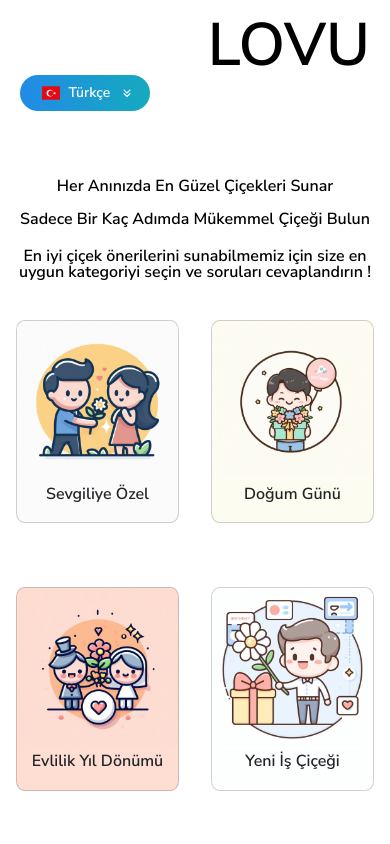
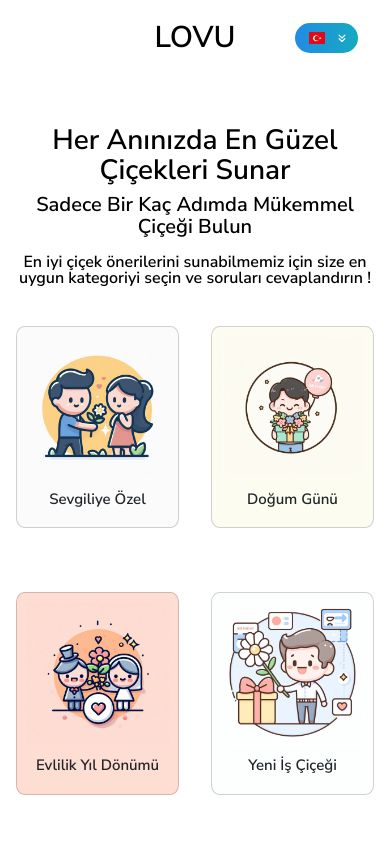
Before and after one commit to ArslanBaris/floral-advisor, a Next.js app: page / in a window 390 px wide. Shown: the top 844 px of the page. Built offline with nearby package versions, Linux system fonts and the light colour scheme.

Commit message:
Mobil responsive

```diff
--- a/components/Layout/Navbar.js
+++ b/components/Layout/Navbar.js
@@ -13,6 +13,7 @@
   IconChevronsLeft,
 } from '@tabler/icons-react';
 import { useAppContext } from "@/Context/AppContext";
+import { Container, Row, Col} from "reactstrap";
 
 export default function Navbar(props) {
 
@@ -20,46 +21,53 @@
   const { selectedLanguage, changeSelectedLanguage } = useAppContext();
 
   return (
-    <>
-      <div className="navbar d-flex justify-content-between align-items-center">
-        <div style={{minWidth:"130px"}}>
+    <Container>
+      <Row className="navbar d-flex justify-content-between align-items-center">
+        <Col xs="3">
           {
             activeIndex != "Categories" &&
             <Button
               variant="gradient"
+              size="xs"
+
               // rightSection={<IconChevronsLeft size={14} />}
-              leftSection={<IconChevronsLeft size={14} />}
+              // leftSection={}
               gradient={{ from: 'blue', to: 'cyan', deg: 90 }}
               radius={20}
+              style={{textAlign:"center", justifyContent:"center"}}
               onClick={() => { setActiveIndex("Categories") }}
             >
+              <span><IconChevronsLeft size={14} /></span>
+              <span className="button-text" style={{textAlign:"center"}} >
               Back
+              </span>
             </Button>
           }
-        </div>
-        <div className="navbar-logo">
+        </Col>
+        <Col xs="6">
           <Text
-            size="60px"
+           className="navbar-text"
             fw={900}
           >
             LOVU
           </Text>
-        </div>
+        </Col>
 
-        <div style={{minWidth:"130px"}} className="navbar-menu">
+        <Col xs="3" className="navbar-menu">
           <Menu shadow="xl" width={150}>
             <Menu.Target>
               <Button
-              style={{minWidth:"130px"}}
+              size="xs"
                 variant="gradient"
                 rightSection={<IconChevronsDown size={14} />}
                 // leftSection={<IconLanguage size={14} />}
                 gradient={{ from: 'blue', to: 'cyan', deg: 90 }}
+                style={{fontSize:"10px !important"}}
                 radius={20}
               >
                 {selectedLanguage == "tr" ?
-                  <> <span className="fi fi-tr me-2"></span> <span>Türkçe</span></>   :
-                  <>     <span style={{marginRight:"12px", marginLeft:"3px"}}> 🌎 </span> <span>English</span></>
+                  <> <span className="fi fi-tr"></span> <span className="button-text">Türkçe</span></>   :
+                  <>     <span> 🌎 </span> <span className="button-text">English</span></>
                   }
               </Button>
             </Menu.Target>
@@ -73,8 +81,9 @@
               </Menu.Item>
             </Menu.Dropdown>
           </Menu>
-        </div>
-      </div>
-    </>
+        </Col>
+
+      </Row>
+      </Container>
   );
 }
--- a/components/Survey/Questions.js
+++ b/components/Survey/Questions.js
@@ -36,7 +36,7 @@
 
     return (
         <>
-            <Row className='d-flex justify-content-center'>
+            <Row className='d-flex justify-content-center p-2'>
                 {/* <Col lg="12" >
                     <Text
                         size="30px"
@@ -73,7 +73,7 @@
                     <hr className='hrLine' />
                 </Col>
             </Row>
-            <Row className='d-flex justify-content-center p-2'>
+            <Row className='d-flex justify-content-center p-3'>
                 {/* <div style={{ maxHeight: '600px', overflowY: 'auto' }}> */}
                 <Card style={{ }}>
                     <CardBody>
--- a/components/Survey/Survey.js
+++ b/components/Survey/Survey.js
@@ -17,10 +17,10 @@
       <Row className='d-flex justify-content-center'>
         <Col lg="12">
           <Row>
-            <Col lg="6" className='mt-0'>
+            <Col md="6" className='mt-0'>
               <Questions />
             </Col>
-            <Col lg="6" className='d-flex justify-content-center'>
+            <Col md="6" className='d-flex justify-content-center'>
               <Result />
             </Col>
             <Col lg="12">
--- a/pages/_app.js
+++ b/pages/_app.js
@@ -1,4 +1,7 @@
 import '@/styles/globals.css'
+import '@/styles/navbar.css'
+import '@/styles/result.css'
+import '@/styles/categories.css'
 import 'bootstrap/dist/css/bootstrap.min.css';
 import '@fontsource/roboto/300.css';
 import '@fontsource/roboto/400.css';
--- /dev/null
+++ b/styles/categories.css
@@ -0,0 +1,52 @@
+.category-card {
+  cursor: pointer;
+  min-height: 180px;
+  text-align: center;
+}
+
+.category-name {
+  font-size: 18px !important;
+}
+
+.category-img {
+  padding: 1.5rem !important;
+}
+
+.categories-header-title{
+  font-size: 35px !important;
+  line-height: 1.1 !important;
+}
+
+.categories-header-subtitle{
+  font-size: 22px !important;
+  line-height: 1.1 !important;
+}
+
+@media (max-width: 768px) {
+  .category-name {
+    font-size: 15px !important;
+  }
+
+  .category-img {
+    padding: 0.5rem !important;
+  }
+
+  .categories-header-title{
+    font-size: 28px !important;
+  }
+
+  .categories-header-subtitle{
+    font-size: 20px !important;
+    line-height: 1.1 !important;
+  }
+}
+
+@media (max-width: 480px) {
+  .category-name {
+    font-size: 15px !important;
+  }
+
+  .category-img {
+    padding: 0.5rem !important;
+  }
+}
--- a/styles/globals.css
+++ b/styles/globals.css
@@ -28,36 +28,6 @@
   font-family: 'Nunito Sans', sans-serif !important
 }
 
-.navbar {
-  background-color: transparent;
-  /* Navbar arkaplan rengi */
-  text-align: center;
-  /* Metin ortalaması */
-  padding: 10px 0;
-  /* Üst ve alt boşluklar */
-}
-
-.navbar-title {
-  margin: 0;
-  /* Başlığın kenarlarda boşluğu olmaması için */
-  font-size: 30px;
-  /* Başlık yazı boyutu */
-  color: black;
-  font-style: italic;
-  font-weight: 700px;
-}
-
-.category-card {
-  cursor: pointer;
-  min-height: 200px;
-  text-align: center;
-}
-
-.question-text {
-  font-size: 17px;
-  font-weight: 500;
-}
-
 .hrLine {
   color: #278FDC;
   background-color: #1571b86f;
@@ -66,44 +36,13 @@
   margin-top: 0;
 }
 
-.navbar {
-  /* background-image: linear-gradient(-45deg, #cb2b2b85, #360fac7f); */
-  /* color: #fff; */
-  padding:  15px 20px !important;
+.button-text {
+  display: inline-block;
+  margin-left: 4px;
 }
 
-.navbar-logo {
-  font-size: 24px;
-  font-weight: bold;
+@media (max-width: 768px) {
+  .button-text {
+    display: none;
+  }
 }
-
-.navbar-back-button button:hover {
-  text-decoration: underline;
-}
-
-.navbar-back-button button:focus {
-  outline: none;
-}
-
-.note-input{
-  margin-top: 25px !important;
-  border-left: 4px solid orange !important;
-  border-top: none !important;
-  border-right: none !important;
-  border-bottom: none !important;
-  border-top-left-radius: 0%;
-  border-bottom-left-radius: 0%;
-  outline: none;
-  background-color: #FFFAF0 !important;
-  padding: 50px !important;
-  font-family: monospace, sans-serif !important;
-  font-size: 15px !important;
-}
-
-.note-input-section{
-  border-radius: 50% !important;
-  width: 50px !important;
-  height: 50px !important;
-  top:auto   !important;
-  cursor: pointer;
-}
--- /dev/null
+++ b/styles/navbar.css
@@ -0,0 +1,45 @@
+.navbar {
+    background-color: transparent;
+    /* Navbar arkaplan rengi */
+    text-align: center;
+    /* Metin ortalaması */
+    /* padding: 10px 0; */
+    padding:  15px 20px !important;
+    /* Üst ve alt boşluklar */
+  }
+
+  .navbar-title {
+    margin: 0;
+    /* Başlığın kenarlarda boşluğu olmaması için */
+    font-size: 30px;
+    /* Başlık yazı boyutu */
+    color: black;
+    font-style: italic;
+    font-weight: 700px;
+  }
+
+
+.navbar-text {
+    font-size: 50px !important;
+    font-weight: bold !important;
+}
+
+@media (max-width: 768px) {
+    .navbar-text {
+        font-size: 40px !important;
+    }
+}
+
+@media (max-width: 480px) {
+    .navbar-text {
+        font-size: 30px !important;
+    }
+}
+
+.navbar-back-button button:hover {
+    text-decoration: underline;
+  }
+
+  .navbar-back-button button:focus {
+    outline: none;
+  }
--- /dev/null
+++ b/styles/result.css
@@ -0,0 +1,28 @@
+
+
+.note-input{
+    margin-top: 25px !important;
+    border-left: 4px solid orange !important;
+    border-top: none !important;
+    border-right: none !important;
+    border-bottom: none !important;
+    border-top-left-radius: 0%;
+    border-bottom-left-radius: 0%;
+    outline: none;
+    background-color: #FFFAF0 !important;
+    padding: 50px !important;
+    font-family: monospace, sans-serif !important;
+    font-size: 15px !important;
+  }
+
+  .note-input-section{
+    border-radius: 50% !important;
+    width: 50px !important;
+    height: 50px !important;
+    top:auto   !important;
+    cursor: pointer;
+  }
+  .question-text {
+    font-size: 17px;
+    font-weight: 500;
+  }
```
